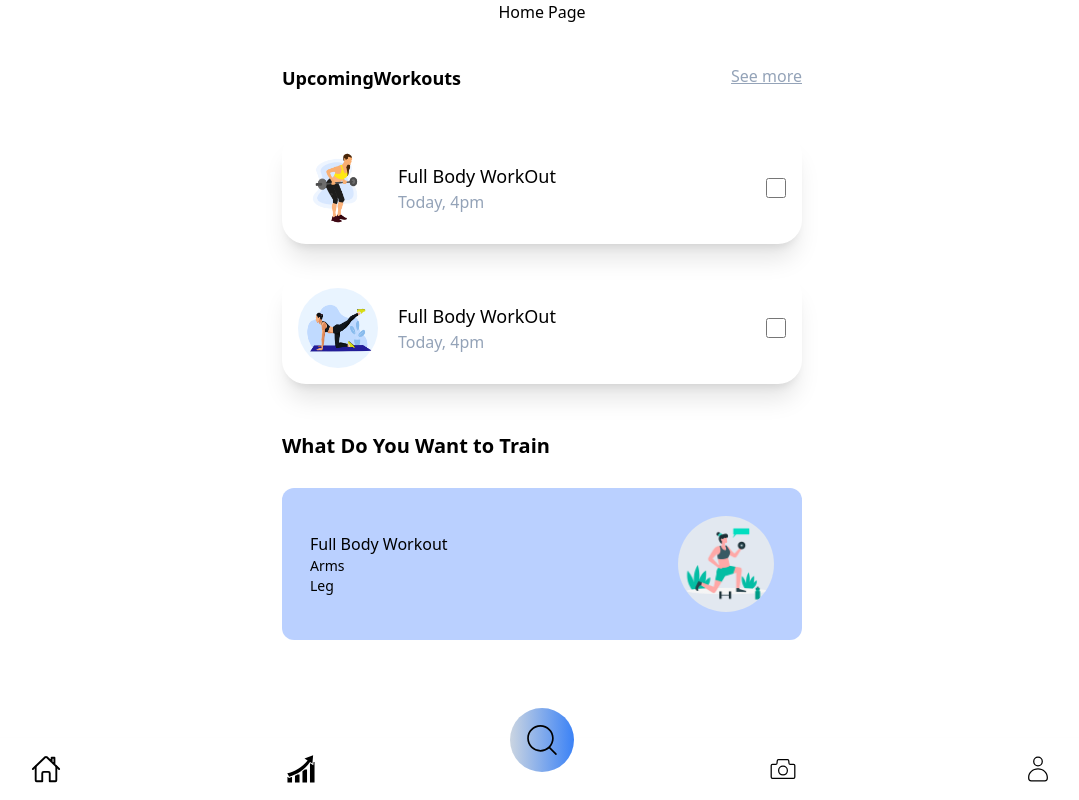
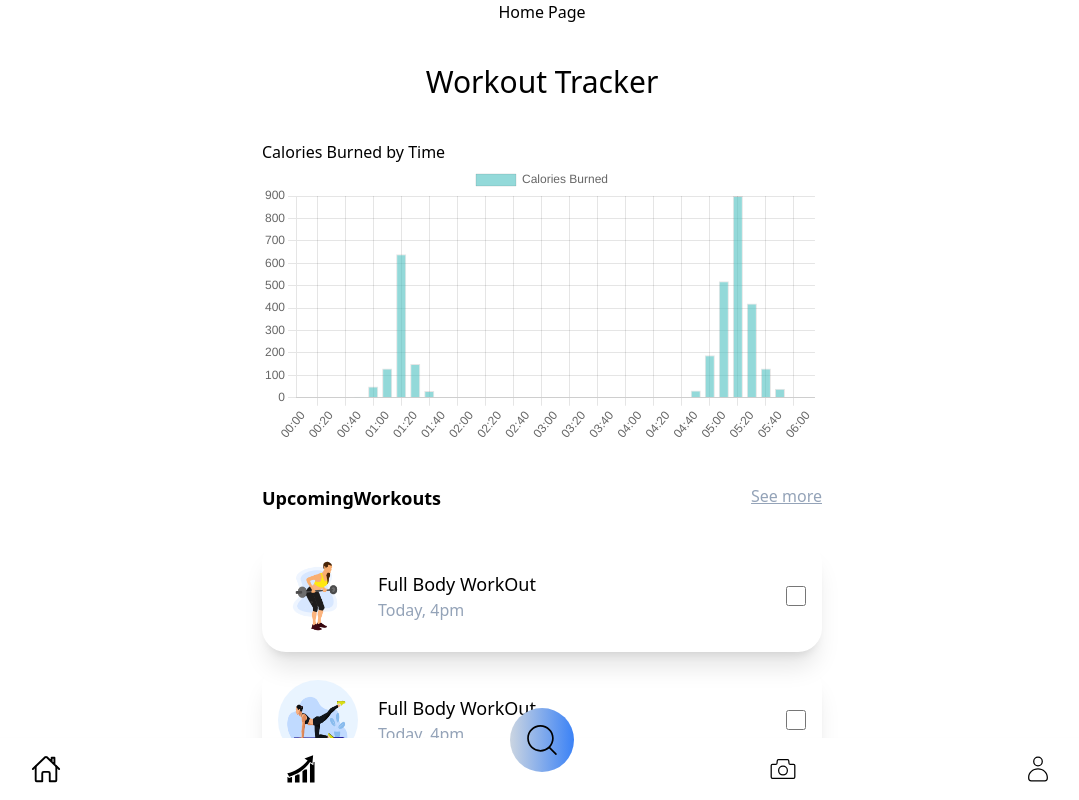
Before and after one commit to kishore-s-n/inter-project, a React (Vite) app: page /Home in a window 1280 px wide. Shown: the top 800 px of the page, without its empty margins (98-1177 px from the left). Built offline with nearby package versions, Linux system fonts and the light colour scheme.

Commit message:
feat: successfully created graph component

```diff
--- a/src/Components/HomepageComponents/CalorieGraph.jsx
+++ b/src/Components/HomepageComponents/CalorieGraph.jsx
@@ -1,19 +1,59 @@
-import React from 'react';
-import { Line } from 'react-chartjs-2';
 
-const CalorieGraph = ({ data }) => {
-  const chartData = {
-    labels: data.labels,
+import React, { useEffect, useRef } from 'react';
+import Chart from 'chart.js/auto';
+
+const CalorieGraph = () => {
+  const chartRef = useRef(null);
+
+  useEffect(() => {
+    const ctx = chartRef.current.getContext('2d');
+    let myChart;
+
+    if (myChart) {
+      myChart.destroy();
+    }
+
+    const data = {
+      labels: ['00:00', '00:10', '00:20', '00:30', '00:40', '00:50', '01:00', '01:10', '01:20', '01:30', '01:40', '01:50', '02:00', '02:10', '02:20', '02:30', '02:40', '02:50', '03:00', '03:10', '03:20', '03:30', '03:40', '03:50', '04:00', '04:10', '04:20', '04:30', '04:40', '04:50', '05:00', '05:10', '05:20', '05:30', '05:40', '05:50', '06:00'],
       datasets: [
         {
           label: 'Calories Burned',
-        data: data.caloriesBurned,
+          data: [
+            0, 0, 0, 0, 4, 50, 130, 640, 150, 30, 0, 0, 0, 0, 0, 0, 0, 0, 0, 0, 0,
+            0, 0, 0, 0, 0, 0, 2, 32, 190, 520, 900, 420, 130, 40, 0, 0, 0, 0, 0, 50
+          ],
+          backgroundColor: 'rgba(75, 192, 192, 0.6)',
+          borderWidth: 1,
         },
       ],
     };
 
 
-  return <Line data={chartData} height={400} width={600} />;
+    myChart = new Chart(ctx, {
+      type: 'bar',
+      data: data,
+      options: {
+        scales: {
+          y: {
+            beginAtZero: true,
+          },
+        },
+      },
+    });
+
+    return () => {
+      if (myChart) {
+        myChart.destroy();
+      }
+    };
+  }, []);
+
+  return (
+    <div className="calorie-graph mx-5">
+      <h2>Calories Burned by Time</h2>
+      <canvas ref={chartRef} />
+    </div>
+  );
 };
 
 export default CalorieGraph;
--- a/src/Components/HomepageComponents/Trainlist.jsx
+++ b/src/Components/HomepageComponents/Trainlist.jsx
@@ -2,7 +2,7 @@
 const Trainlist = () => {
     const workout="src/assets/workout.png"
   return (
-    <div className="w-full my-12">
+    <div className="w-full my-12 px-5">
         <h1 className="text-xl font-bold text-left mb-7">What Do You Want to Train</h1>
         <div className="bg-[#8CB1FF99] flex items-center  justify-between p-7 rounded-xl">
             <ul>
--- a/src/Components/HomepageComponents/UpcomingWorkouts.jsx
+++ b/src/Components/HomepageComponents/UpcomingWorkouts.jsx
@@ -1,6 +1,5 @@
 import { useState } from "react"
 import WorkoutComp from "../WorkoutComp"
-import Trainlist from "./Trainlist"
 
 const UpcomingWorkouts= ()=>{
     const[View,setView]=useState('initial')
@@ -20,16 +19,15 @@ const UpcomingWorkouts= ()=>{
 
     return (
 
-        <div className="w-screen flex flex-col items-center max-w-[600px] p-10">
+        <div className="w-screen flex flex-col items-center max-w-[600px] pt-10 px-5">
             <div className="flex justify-between w-full">
                 <h1 className="text-lg font-bold">UpcomingWorkouts</h1>
                 <span className="text-slate-400 underline cursor-pointer" onClick={HandleClick}>See more</span>
             </div>
-            <ul className="w-full flex flex-col gap-7  mt-10">
+            <ul className="w-full flex flex-col gap-3  mt-7">
                 <WorkoutComp imgsrc={Dumbell} title="Full Body WorkOut" datentime="Today, 4pm" name="workout1" id="1"/>
                 <WorkoutComp imgsrc={Yoga} title="Full Body WorkOut" datentime="Today, 4pm" name="workout2" id="2"/>
             </ul>
-            <Trainlist />
         </div>
   )
 }
--- a/src/Components/Progress.jsx
+++ b/src/Components/Progress.jsx
@@ -1,10 +1,16 @@
 import UpcomingWorkouts from "../Components/HomepageComponents/UpcomingWorkouts";
+import CalorieGraph from "./HomepageComponents/CalorieGraph";
+import Trainlist from "./HomepageComponents/Trainlist";
+
 
 const Progress = () => {
   return (
-    <div>
+    <div className="max-w-[600px] w-screen">
+        <h1 className="text-3xl my-10 text-center">Workout Tracker</h1>
+        <CalorieGraph />
+        <UpcomingWorkouts />
+        <Trainlist />
 
-        <UpcomingWorkouts />
 
     </div>
   )
```
Lines whose indentation alone changed are shown as unchanged.
